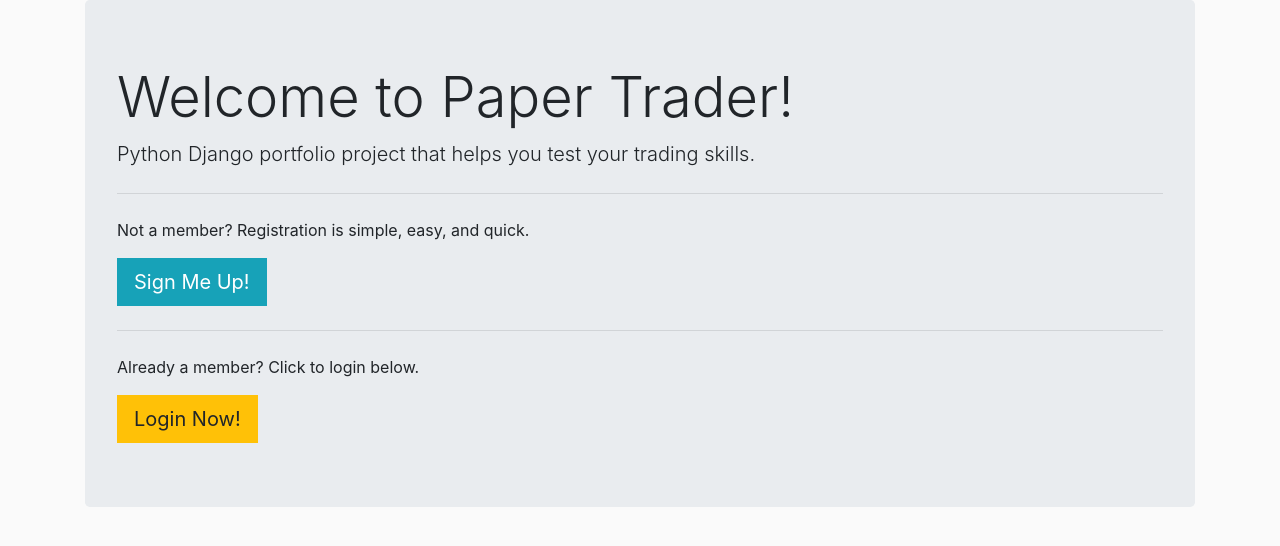
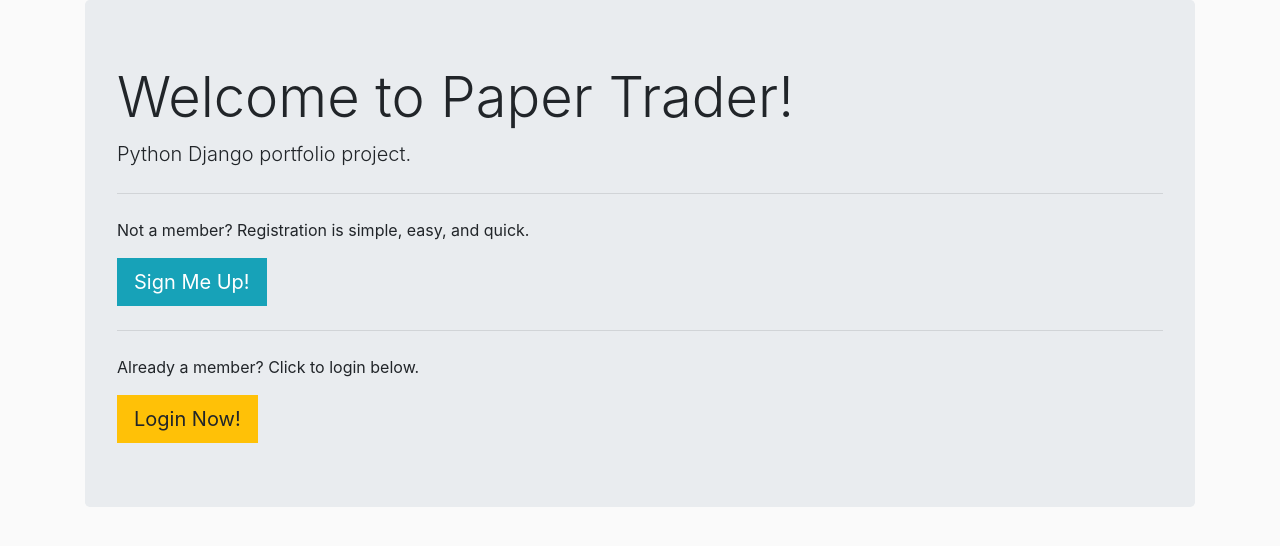
Before and after one commit to krazybones/project-4, a Django app: page / in a window 1280 px wide. Shown: the part 56-602 px from the top of the page. Run offline with Django 3.2, Linux system fonts and the light colour scheme; some libraries are stand-ins or nearby versions.

Commit message:
html edits
Commented out incomplete code

```diff
--- a/financeproj4/financeapp/templates/financeapp/dashboard.html
+++ b/financeproj4/financeapp/templates/financeapp/dashboard.html
@@ -80,7 +80,7 @@
               <h2 class="display-4">{{request.user}}'s Dashboard</h2>
               <hr class="my-4">
               <!-- Not yet finished -->
-              <h3>Current Account Balance: $1500.00</h3>
+              <!-- <h3>Current Account Balance: $1500.00</h3> -->
           </div>
         </div>
       </div>
--- a/financeproj4/financeapp/templates/financeapp/main.html
+++ b/financeproj4/financeapp/templates/financeapp/main.html
@@ -2,7 +2,7 @@
 <div class="jumbotron">
     <div class="container"></div>
         <h1 class="display-4">Welcome to Paper Trader!</h1>
-        <p class="lead">Python Django portfolio project that helps you test your trading skills.</p>
+        <p class="lead">Python Django portfolio project.</p>
         <hr class="my-4">
         <p>Not a member? Registration is simple, easy, and quick.</p>
         <a class="btn btn-info btn-lg" href="{% url 'register' %}" role="button">Sign Me Up!</a>
```
